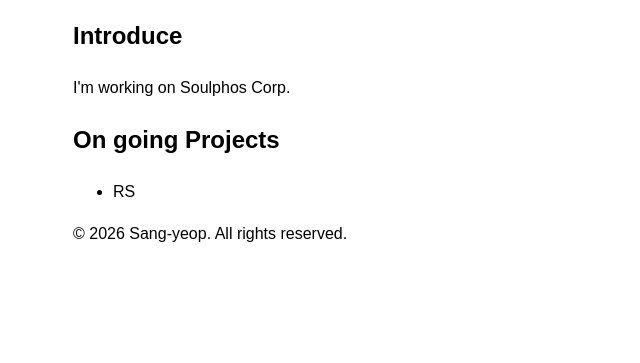
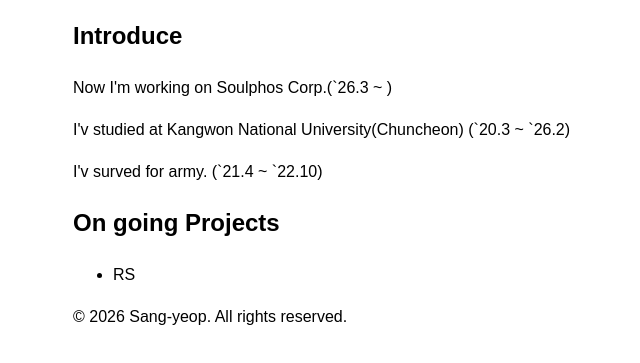
Before and after one commit to Potass5ium/Potass5ium.github.io, a plain HTML site: page index.html in a window 1280 px wide. Shown: the part 129-492 px from the top of the page, without its empty margins (167-807 px from the left). Drawn offline with Linux system fonts and the light colour scheme.

Commit message:
Update introduction details

```diff
--- a/index.html
+++ b/index.html
@@ -27,7 +27,9 @@
 
     <section>
         <h2>Introduce</h2>
-        <p>I'm working on Soulphos Corp.</p>
+        <p>Now I'm working on Soulphos Corp.(`26.3 ~ )</p>
+        <p>I'v studied at Kangwon National University(Chuncheon) (`20.3 ~ `26.2)</p>
+        <p>I'v surved for army. (`21.4 ~ `22.10)</p>
     </section>
 
     <section>
```
